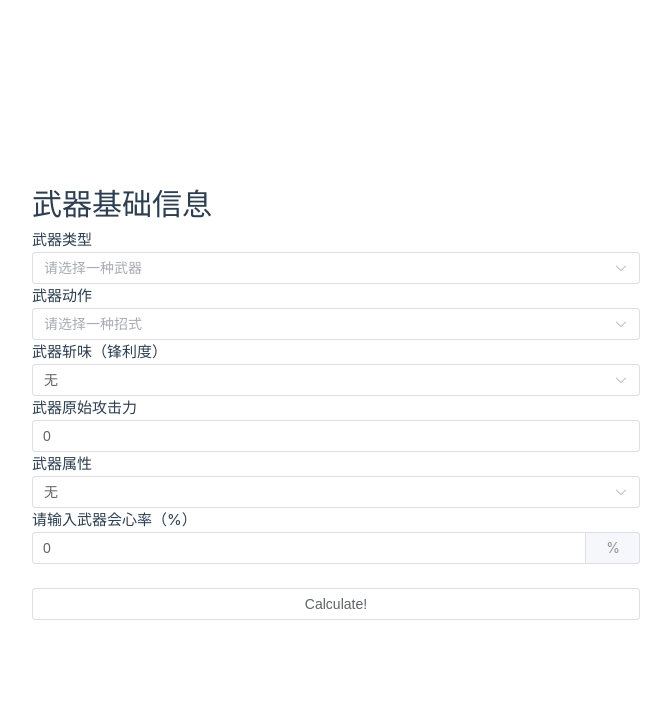
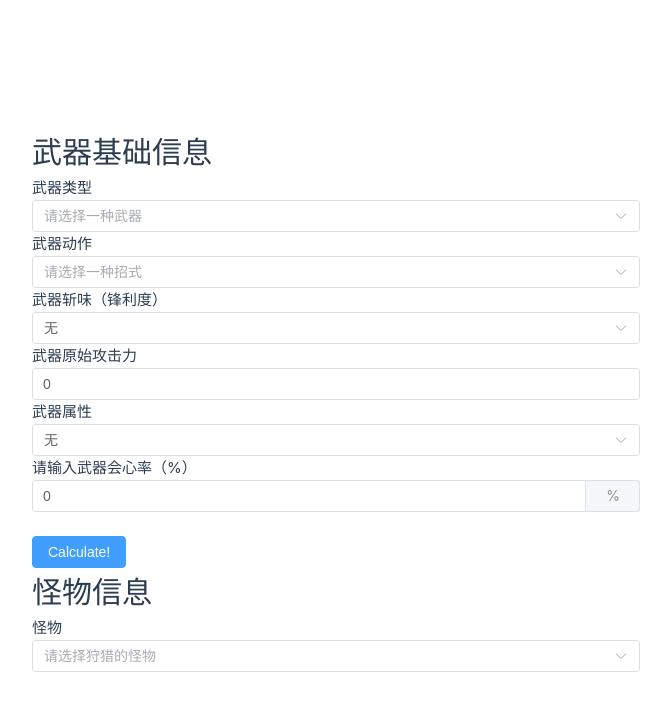
Before and after one commit to mason478/MHR-DmgCalculator, a Vue app: page / in a window 1280 px wide. Shown: the top 710 px of the page, without its empty margins (0-671 px from the left). Built offline with nearby package versions, Linux system fonts and the light colour scheme.

Commit message:
feat: add monster form (wip)

```diff
--- a/src/App.vue
+++ b/src/App.vue
@@ -1,8 +1,11 @@
 <script setup lang="ts">
 import WeaponPanel from './components/WeaponPanel.vue'
+import MonstersPanel from './components/MonstersPanel.vue'
 </script>
 
 <template>
   <!-- <CalculatorView /> -->
   <WeaponPanel />
+  <br /><br />
+  <MonstersPanel />
 </template>
--- /dev/null
+++ b/src/components/MonstersPanel.vue
@@ -0,0 +1,18 @@
+<script setup lang="ts">
+import { ref } from 'vue'
+import { MonsterStatus, allMonsters } from '@/scripts/data/Monsters'
+
+const monsterId = ref<Number>()
+</script>
+
+<template>
+  <div>
+    <h1>怪物信息</h1>
+    <form id="monsterForm">
+      <label for="monster">怪物</label>
+      <el-select v-model="monsterId" placeholder="请选择狩猎的怪物">
+        <el-option v-for="m in allMonsters" :key="m.id" :label="m.name" :value="m.id" />
+      </el-select>
+    </form>
+  </div>
+</template>
--- a/src/components/WeaponPanel.vue
+++ b/src/components/WeaponPanel.vue
@@ -30,7 +30,7 @@ function onChange() {
 <template>
   <div>
     <h1>武器基础信息</h1>
-    <form>
+    <form id="weaponForm">
       <label for="weaponType">武器类型</label>
       <el-select
         id="weaponType"
@@ -96,7 +96,7 @@ function onChange() {
         id="criticalRate"
         type="number_percent"
         max="100"
-        min="0"
+        min="-100"
         name="criticalRate"
         v-model="criticalRate"
         validate-event="true"
@@ -104,10 +104,11 @@ function onChange() {
       >
         <template #append>%</template> </el-input
       ><br /><br />
-      <el-input type="submit" value="Calculate!" />
+      <!-- <el-input type="submit" value="Calculate!" size="medium" /> -->
     </form>
     <div>
       <!-- <el-button @click="out" type="primary">Button1</el-button> -->
+      <el-button type="primary" form="weaponForm" value="Submit">Calculate!</el-button>
     </div>
   </div>
 </template>
--- a/src/scripts/data/Monsters.ts
+++ b/src/scripts/data/Monsters.ts
@@ -263,3 +263,9 @@ const Rathalos: Monster = {
 }
 
 // All monsters data --end--
+export const allMonstersMap = new Map<number, Monster>([
+  [1, Rathalos],
+  [2, Rathian]
+])
+
+export const allMonsters: Array<Monster> = Array.from(allMonstersMap.values())
```
Also changed, not shown: src/components/CalculationResults.vue (added, +7 -0 lines), src/components/CalculatorView_del.vue (deleted, +0 -28 lines).
